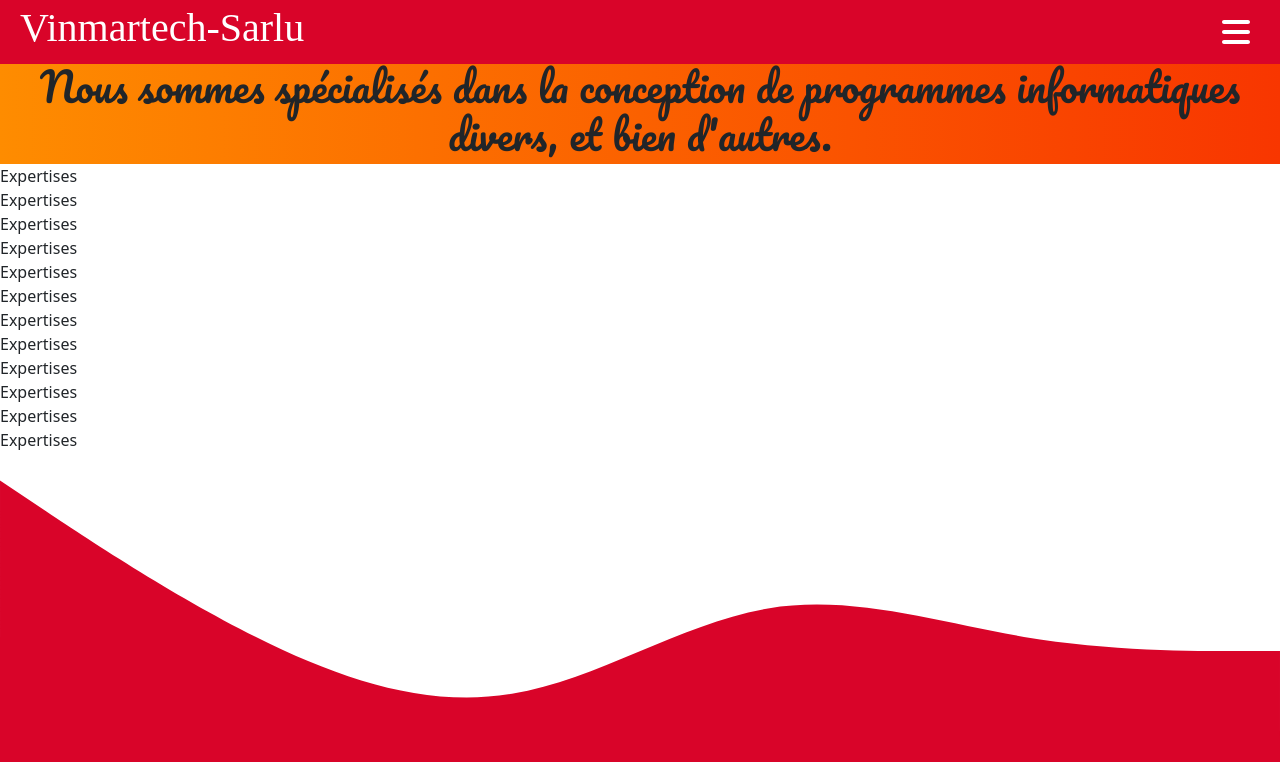
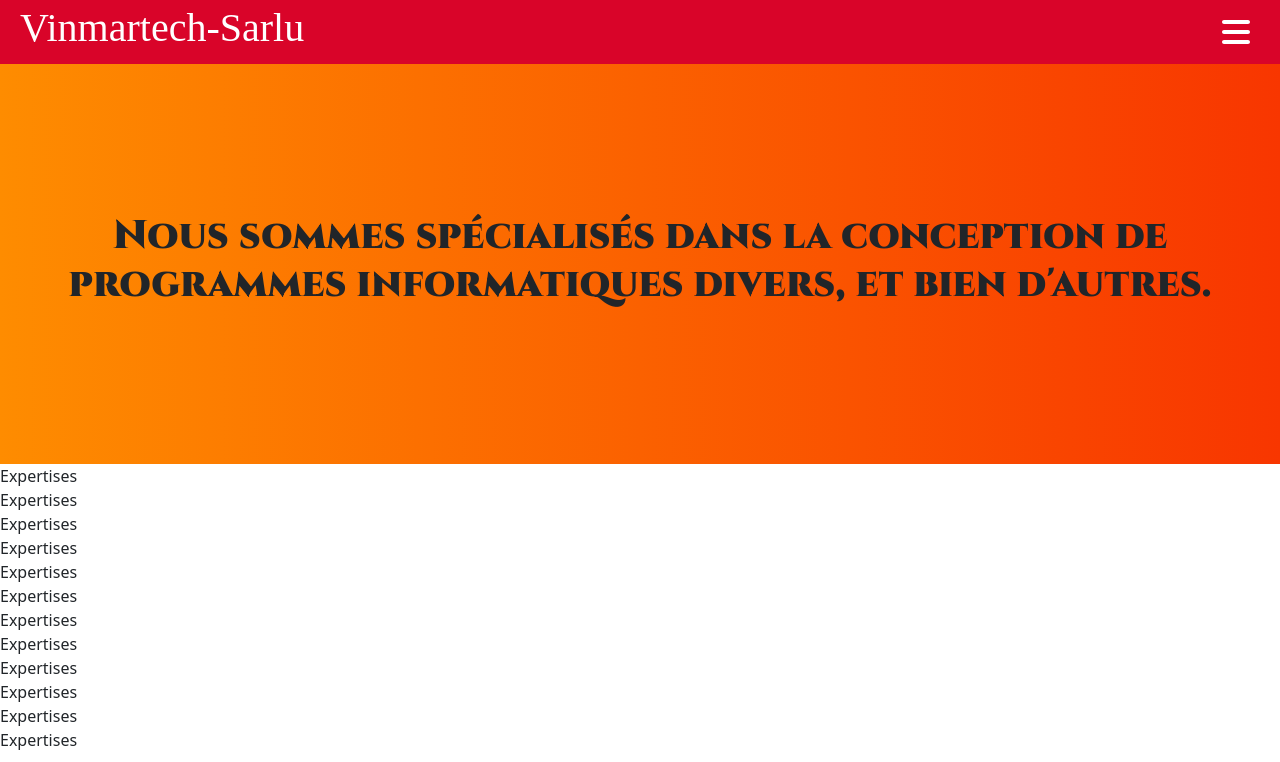
Before and after one commit to Alphonse-K/vinmartech, a React (Create React App) app: page /expertises in a window 1280 px wide. Shown: the top 762 px of the page. Built offline with nearby package versions, Linux system fonts and the light colour scheme; a web font is replaced by a local one.

Commit message:
font-family changed for the expertises component

```diff
--- a/src/App.css
+++ b/src/App.css
@@ -1,5 +1,7 @@
 @import url('https://fonts.googleapis.com/css2?family=Rubik+Iso&display=swap');
 @import url('https://fonts.googleapis.com/css2?family=Pacifico&family=Rubik+Iso&display=swap');
+@import url('https://fonts.googleapis.com/css2?family=Cinzel:wght@900&display=swap');
+
 
 .logoFont {
   background-color: rgb(217, 4, 41);
@@ -413,12 +415,12 @@
   display: flex;
   align-items: center;
   justify-content: center;
-  font-family: 'Pacifico', cursive;
+  font-family: 'Cinzel', serif;
   padding: 50px;
   background: #fe8c00;  /* fallback for old browsers */
   background: -webkit-linear-gradient(to left, #f83600, #fe8c00);  /* Chrome 10-25, Safari 5.1-6 */
   background: linear-gradient(to left, #f83600, #fe8c00); /* W3C, IE 10+/ Edge, Firefox 16+, Chrome 26+, Opera 12+, Safari 7+ */
-
+  height: 50vh;
 }
 
 
```
